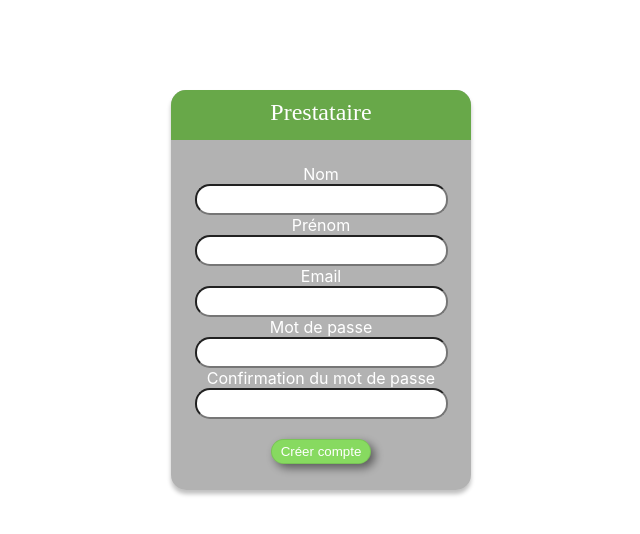
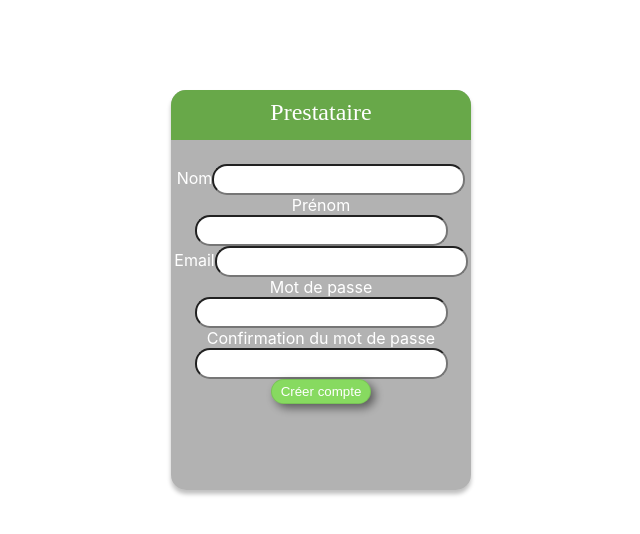
Before and after one commit to UltimatOne/UltraMotionCorp, a React (Create React App) app: page /formulaire-prestataire in a window 1280 px wide. Shown: the top 534 px of the page, without its empty margins (341-981 px from the left). Built offline with nearby package versions, Linux system fonts and the light colour scheme.

Commit message:
feat/axios suppression

```diff
--- a/src/composants/formulaire/formulaire.jsx
+++ b/src/composants/formulaire/formulaire.jsx
@@ -1,36 +1,58 @@
+import { useState } from "react";
+import { useNavigate } from "react-router-dom";
 import "./formulaire.css";
+
 function Formulaire({props}) {
+  const[prenom, setPrenom] = useState("");
+  const[nom, setNom] = useState("");
+  const[email, setEmail] = useState("");
+  const[motdepasse, setMotDePasse] = useState("");
+  const[validation, validationChangement] = useState(false);
+    const navigation=useNavigate();
+    const soumettre = (e) => {
+        e.preventDefault();
+        const utilisateurdata=({prenom,nom,email,motdepasse});
+        fetch("http://localhost:8000/utilisateurs",{
+            method:"POST",
+            headers:{"content-type":"application/json"},
+            body:JSON.stringify(utilisateurdata)
+        }).then((res) => {
+            alert('Sauvegarde réussie.')
+            navigation('/')
+        }).catch((err) => {
+            console.log(err.message)
+        })
+    }
   return (
     <div className="container">
         <p className="titre">{props}</p>
-      <form className="formulaire">
-        <label>
-          Nom
-          <br />
-          <input type="text" name="nom" />
-        </label>
-        <label>
-          Prénom
-          <br />
-          <input type="text" name="prenom" />
-        </label>
-        <label>
-          Email
-          <br />
-          <input type="mail" name="email" />
-        </label>
-        <label>
-          Mot de passe
-          <br />
-          <input type="password" name="mot de passe" />
-        </label>
-        <label>
-          Confirmation du mot de passe
-          <br />
-          <input type="password" name="mot de passe" />
-        </label>
-        <br />
-        <input className="bouton" type="submit" value="Créer compte" />
+        <form className="formulaire" onSubmit={soumettre}>
+          <div className="sectioncontainer">
+          <label className="titreLabel">Nom</label>
+          <input type="text" name="nom" required minLength={2} maxLength={15} value={nom} onMouseDown={e => validationChangement(true)} onChange={e=>setNom(e.target.value)} className=""/>
+          {nom.length===0 && validation && <span className="message">Entrez votre nom</span>}
+          </div>
+          <div className="sectioncontainer">
+          <label className="titreLabel">Prénom</label>
+          <input type="text" name="prenom" required minLength={2} maxLength={15} value={prenom} onMouseDown={e => validationChangement(true)} onChange={e=>setPrenom(e.target.value)} className=""/>
+          {prenom.length===0 && validation && <span className="message">Entrez votre prénom</span>}
+          </div>
+          <div className="sectioncontainer">
+          <label className="titreLabel">Email</label>
+          <input type="email" name="email" value={email} onMouseDown={e => validationChangement(true)} onChange={e=>setEmail(e.target.value)} className=""/>
+          {email.length===0 && validation && <span className="message">Entrez votre email</span>}
+          </div>
+          <div className="sectioncontainer">
+          <label className="titreLabel">Mot de passe</label>
+          <input type="password" name="motDePasse" value={motdepasse} onMouseDown={e => validationChangement(true)} onChange={e=>setMotDePasse(e.target.value)} className=""/>
+          {motdepasse.length===0 && validation && <span className="message">Entrez un mot de passe</span>}
+          </div>
+          <div className="sectioncontainer">
+          <label className="titreLabel">Confirmation du mot de passe</label>
+          <input type="password" name="motDePasse" />
+          {motdepasse.length===0 && validation && <span className="message">Entrez un mot de passe</span>}
+          </div>
+          <button className="bouton" type="submit" value="">Créer compte</button>
       </form>
     </div>
   );
```
Also changed, not shown: src/composants/model/utilisateur.modele.ts (deleted, +0 -22 lines), src/composants/repo/utilisateur.repo.ts (deleted, +0 -32 lines).
